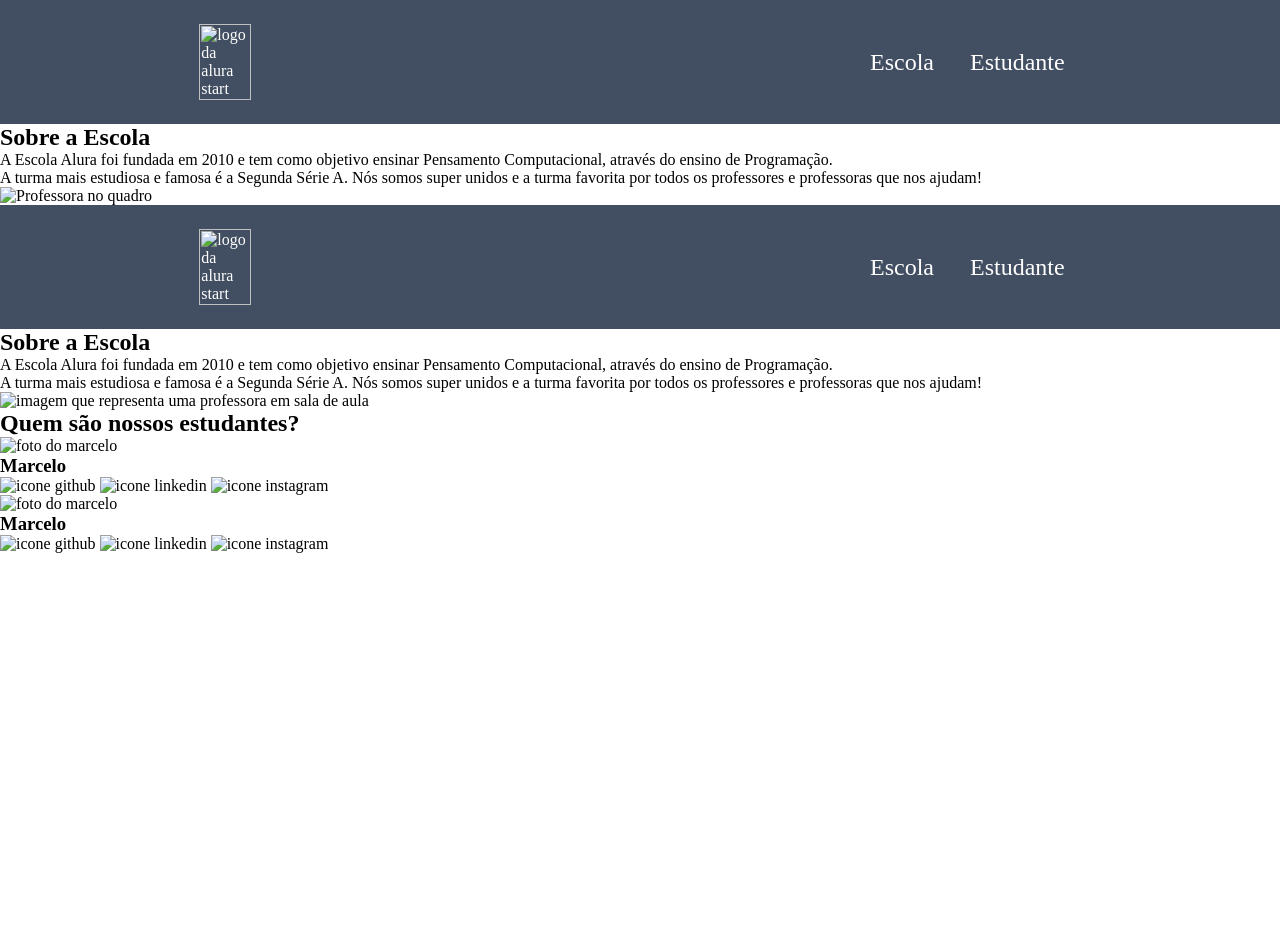
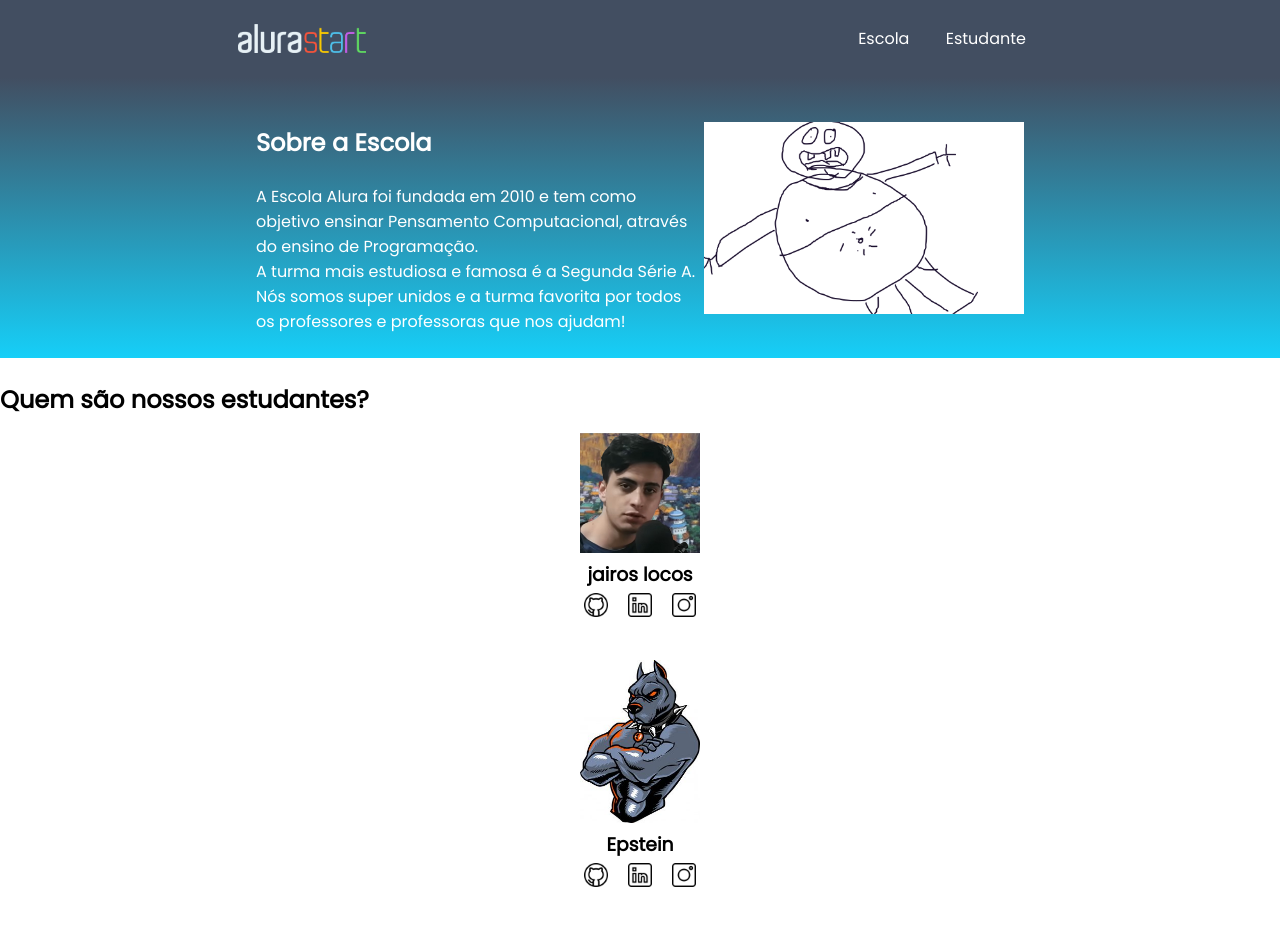
Before and after one commit to matheusvitor25/programacao-, a plain HTML site: page index.html in a window 1280 px wide. Before the commit the page ends 800 px from the top, so only its background shows below. Drawn offline with Linux system fonts and the light colour scheme.

Commit message:
Add files via upload

```diff
--- a/index.html
+++ b/index.html
@@ -1,32 +1,3 @@
-<html lang="en">
-<head>
-    <meta charset="UTF-8">
-    <meta http-equiv="X-UA-Compatible" content="IE=edge">
-    <meta name="viewport" content="width=device-width, initial-scale=1.0">
-    <title>Document</title>
-    <link rel="stylesheet" href="style.css">
-</head>
-<body>
-    <header class="cabecalho">
-        <img class="cabecalho-imagem" src="alurastart logo.png" alt="logo da alura start">
-        <ul class="cabecalho-lista">
-            <li class="cabecalho-lista-item">Escola</li>
-            <li class="cabecalho-lista-item">Estudante</li>
-        </ul>
-    </header>
-</body>
-</html>
-<section class="escola">
-    <div class="escola-div-conteudo">
-        <h2 class="escola-titulo">Sobre a Escola</h2>
-        <p class="escola-texto-um">A Escola Alura foi fundada em 2010 e tem como objetivo ensinar Pensamento Computacional, através do ensino de  Programação.</p>
-        <p class="escola-texto-dois">A turma mais estudiosa e famosa é a Segunda Série A. Nós somos super unidos e a turma favorita por todos os professores e professoras que nos ajudam!</p>
-    </div>
-    <img class="escola-imagem" src="Formula-bro.png" alt="Professora no quadro">
-</section>
-</body>
-
-</html>
 <!DOCTYPE html>
 <html lang="en">
 
@@ -57,20 +28,20 @@
             <p class="escola-texto-dois">A turma mais estudiosa e famosa é a Segunda Série A. Nós somos super unidos e a
                 turma favorita por todos os professores e professoras que nos ajudam!</p>
         </div>
-        <img class="escola-imagem" src="Formula-bro.png" alt="imagem que representa uma professora em sala de aula">
+        <img class="escola-imagem" src="Sem título.png" alt="imagem que representa uma professora em sala de aula">
     </section>
     <section class="estudante">
         <h2 class="estudante-titulo">Quem são nossos estudantes?</h2>
         <div class="estudante-div">
-            <img class="estudante-imagem" src="Marcelo.jpeg" alt="foto do marcelo">
-            <h3 class="estudante-nome">Marcelo</h3>
+            <img class="estudante-imagem" src="unnamed.jpg" alt="foto do marcelo">
+            <h3 class="estudante-nome">jairos locos</h3>
             <img class="estudante-icone" src="github.png" alt="icone github">
             <img class="estudante-icone" src="linkedin.png" alt="icone linkedin">
             <img class="estudante-icone" src="instagram.png" alt="icone instagram">
         </div>
         <div class="estudante-div">
-            <img class="estudante-imagem" src="Marcelo.jpeg" alt="foto do marcelo">
-            <h3 class="estudante-nome">Marcelo</h3>
+            <img class="estudante-imagem" src="b603bad62de0c30b3ec526a972d9f5fd.jpg" alt="foto do marcelo">
+            <h3 class="estudante-nome">Epstein</h3>
             <img class="estudante-icone" src="github.png" alt="icone github">
             <img class="estudante-icone" src="linkedin.png" alt="icone linkedin">
             <img class="estudante-icone" src="instagram.png" alt="icone instagram">
--- a/style.css
+++ b/style.css
@@ -2,7 +2,9 @@
     margin: 0;
     padding: 0;
 }
-
+body {
+    font-family: 'Poppins', sans-serif;
+}
 .cabecalho {
     background-color: #424E61;
     color: white;
@@ -13,11 +15,50 @@
 }
 
 .cabecalho-imagem{
-    width: 20%;
+    width: 10%;
 }
 
 .cabecalho-lista-item{
     display: inline-block;
     margin: 0 16px;
-    font-size: 24px;
+    font-size: 16px;
 }
+
+.escola-imagem{
+    width: 25%;
+}
+
+.escola{
+    background-image: linear-gradient(#424E61,#16CFF8);
+    color:white;
+    display: flex;
+    justify-content: center;
+    align-items: center;
+    padding: 24px 0;
+}
+
+.escola-div-conteudo{
+    width: 35%;
+}
+
+
+.escola-titulo{
+    padding: 24px 0;
+}
+
+.estudante{
+    padding: 24px 0;
+}
+.estudante-imagem{
+    width: 120px;
+}
+
+.estudante-icone{
+    width: 24px;
+    padding: 4px 8px;
+}
+
+.estudante-div{
+    text-align: center;
+    padding: 16px 0;
+}
```
Also changed, not shown: Formula-bro.png (added), Marcelo.jpeg (added), Sem título.png (added), alurastart logo.png (added), b603bad62de0c30b3ec526a972d9f5fd.jpg (added), download.jpeg (added), github.png (added), instagram.png (added), linkedin.png (added), unnamed.jpg (added), 2 other files.
